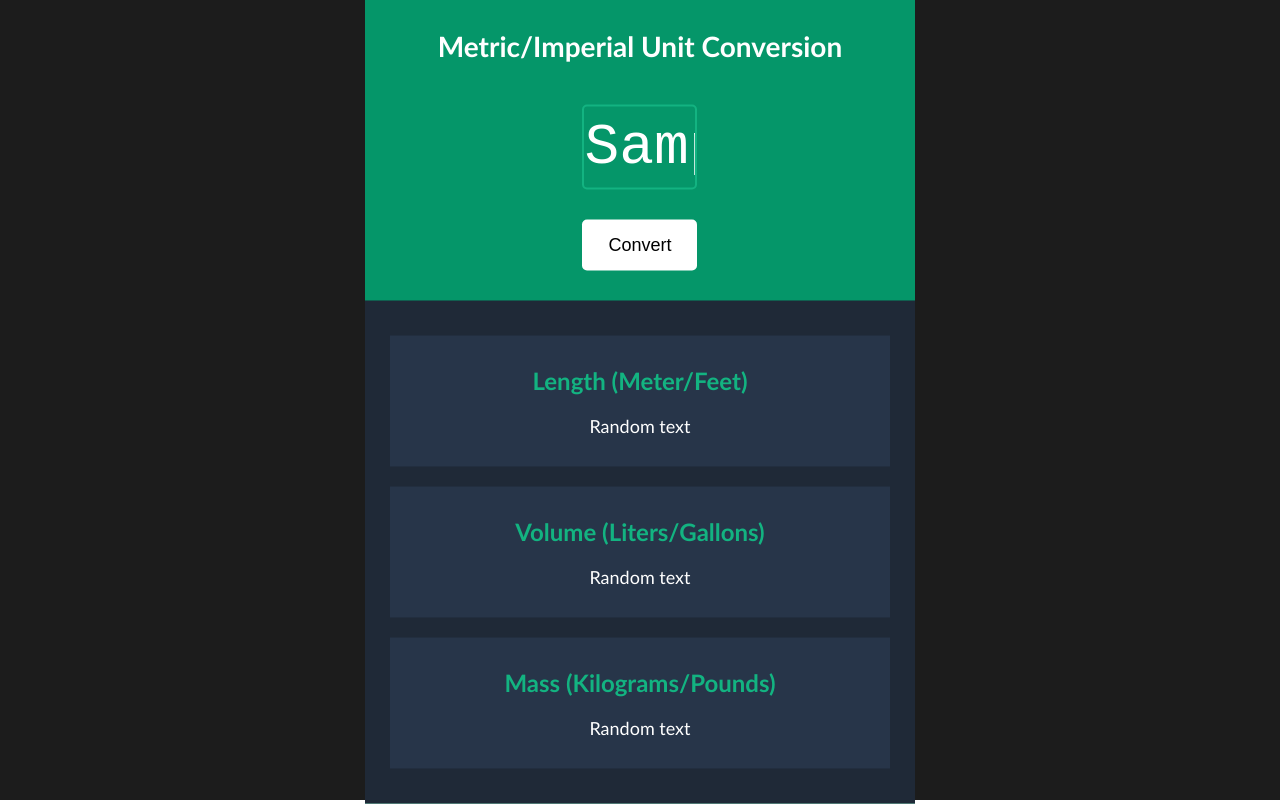
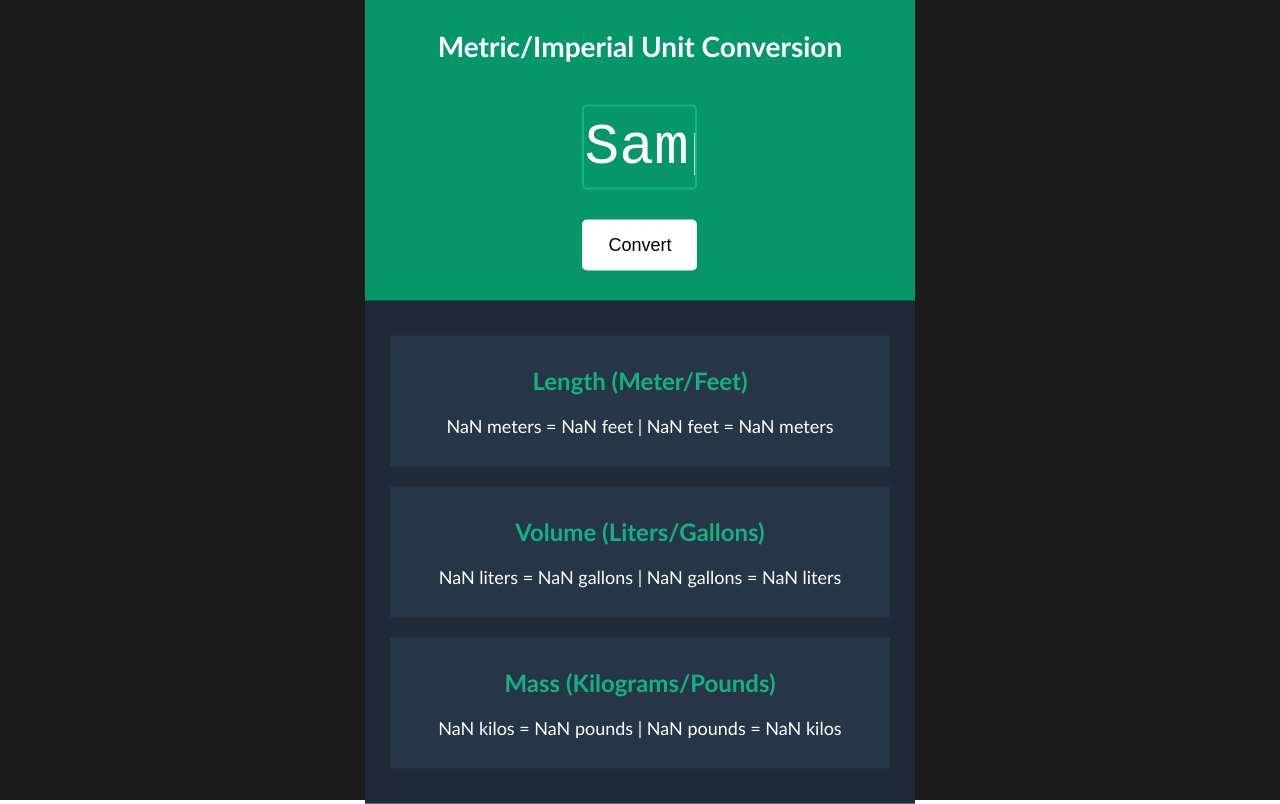
Before and after one commit to Yaskierix/unit-converter, a website built with Vite: page index.html in a window 1280 px wide. Both pictures are taken after typing "Sample" into the empty fields and a click on the button "Convert". Built offline with nearby package versions, Linux system fonts and the light colour scheme.

Commit message:
Js and logic

```diff
--- a/index.html
+++ b/index.html
@@ -8,24 +8,25 @@
       <div class="content">
         <div class="input-container">
           <h1>Metric/Imperial Unit Conversion</h1>
-          <input id="input-el" />
+          <input id="input-el" maxlength="3"/>
           <button id="button-el">Convert</button>
         </div>
         <div class="units-container">
           <div class="unit">
             <h2>Length (Meter/Feet)</h2>
-            <p>Random text</p>
+            <p id="length-text"></p>
           </div>
           <div class="unit">
             <h2>Volume (Liters/Gallons)</h2>
-            <p>Random text</p>
+            <p id="volume-text"></p>
           </div>
           <div class="unit">
             <h2>Mass (Kilograms/Pounds)</h2>
-            <p>Random text</p>
+            <p id="mass-text"></p>
           </div>
         </div>
       </div>
     </div>
+    <script src="index.js"></script>
   </body>
 </html>
--- a/index.js
+++ b/index.js
@@ -0,0 +1,48 @@
+const buttonEl = document.querySelector("#button-el");
+const lengthText = document.querySelector("#length-text");
+const volumeText = document.querySelector("#volume-text");
+const massText = document.querySelector("#mass-text");
+
+let userInput = null;
+
+let feet = null;
+let meters = null;
+
+let gallons = null;
+let liters = null;
+
+let pounds = null;
+let kilos = null;
+
+
+
+
+
+buttonEl.addEventListener('click', () =>{
+    userInput = parseFloat(document.querySelector("#input-el").value);
+
+    calc(userInput);
+    render();
+    return userInput;
+})
+
+function render(){
+    lengthText.textContent = `${userInput} meters = ${calc(userInput).feet} feet | ${userInput} feet = ${calc(userInput).meters} meters`
+    volumeText.textContent = `${userInput} liters = ${calc(userInput).gallons} gallons | ${userInput} gallons = ${calc(userInput).liters} liters`
+    massText.textContent = `${userInput} kilos = ${calc(userInput).pounds} pounds | ${userInput} pounds = ${calc(userInput).kilos} kilos`
+}
+
+function calc(input){
+    feet = (input * 3.281).toFixed(3);
+    meters = (input / 3.281).toFixed(3);
+
+
+    gallons = (input * 0.264).toFixed(3);
+    liters = (input / 0.264).toFixed(3);
+
+
+    pounds = (input * 2.204).toFixed(3);
+    kilos = (input / 2.204).toFixed(3);
+
+    return {feet, meters, liters, gallons, kilos, pounds};
+}
```
